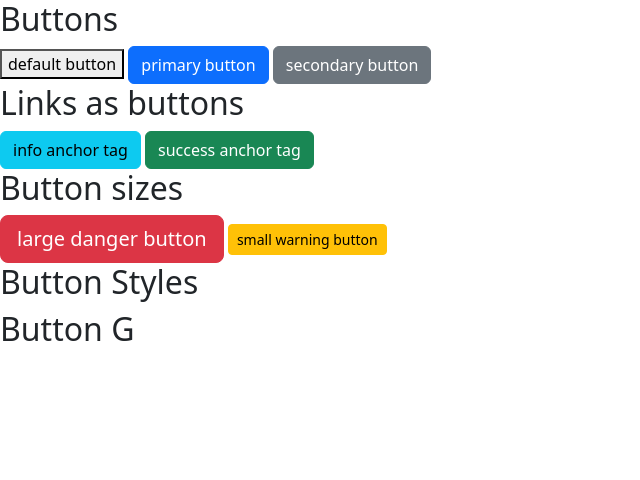
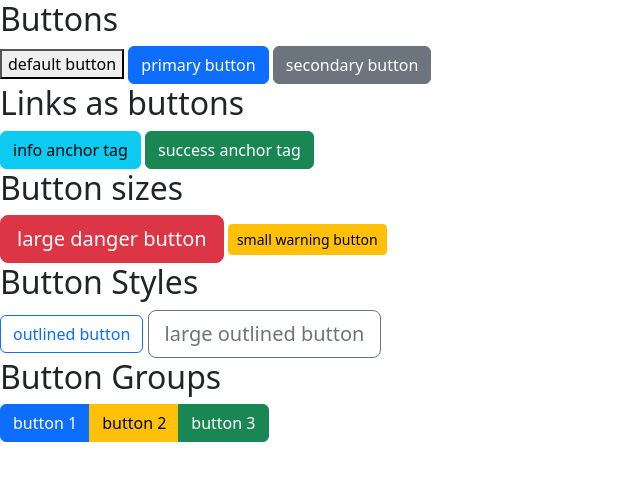
Before and after one commit to W-J-Knight/Bootstrap-5-Crash-Course-additional-bvt, a plain HTML site: page index.html in a window 1280 px wide. Shown: the whole page, without its empty margins (0-640 px from the left). Drawn offline with nearby package versions, Linux system fonts and the light colour scheme.

Commit message:
add the Style buttons and group buttons

```diff
--- a/index.html
+++ b/index.html
@@ -31,6 +31,17 @@
   <!-- outlined styles -->
   <h2>Button Styles</h2>
 
-  <h2>Button G
+
+  <button class="btn btn-outline-primary">outlined button</button>
+  <button class="btn btn-outline-secondary btn-lg">large outlined button</button>
+
+  <!-- button groups -->
+  <h2>Button Groups</h2>
+
+  <div class="btn-group">
+    <a href="#" class="btn btn-primary">button 1</a>
+    <a href="#" class="btn btn-warning">button 2</a>
+    <a href="#" class="btn btn-success">button 3</a>
+  </div>
 </body>
 </html>
```
